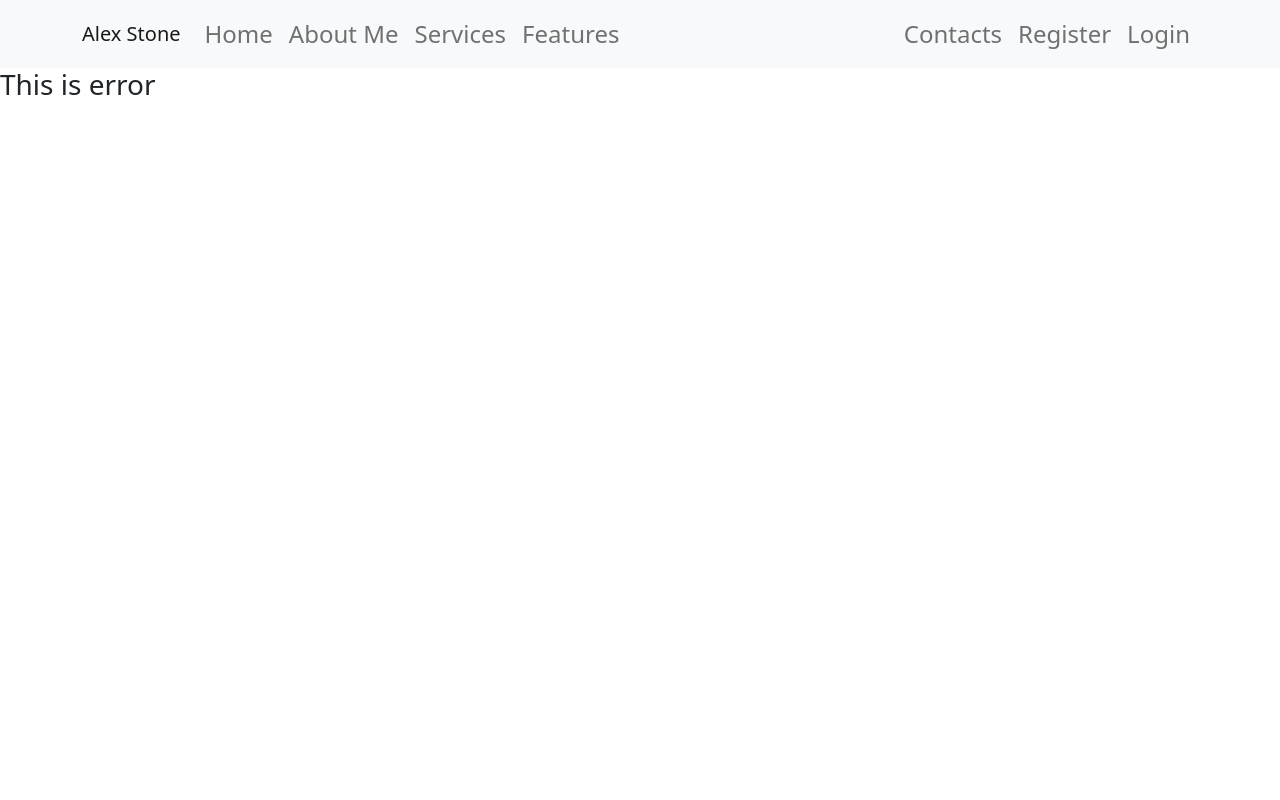
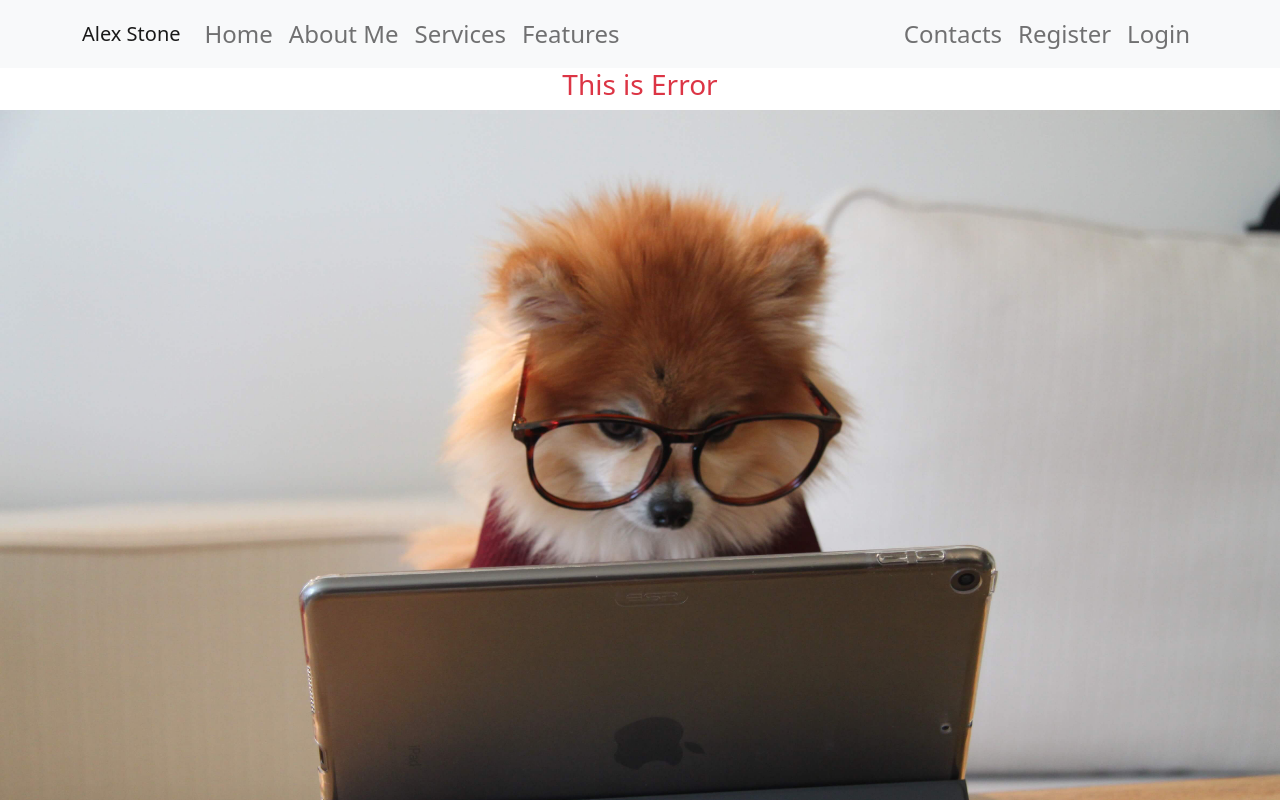
Before and after one commit to rabiul1399/independent-service, a React (Create React App) app: page /about in a window 1280 px wide. Shown: the top 800 px of the page. Built offline with nearby package versions, Linux system fonts and the light colour scheme; the HTML template or start-up script is replaced by a standard one.

Commit message:
register form creating complite

```diff
--- a/src/Pages/Home/Header/Header.js
+++ b/src/Pages/Home/Header/Header.js
@@ -14,7 +14,7 @@ const Header = () => {
                         <Nav className="me-auto">
                             <Nav.Link as={Link} to="/home">Home</Nav.Link>
                             <Nav.Link href="#aboutMe">About Me</Nav.Link>
-                            <Nav.Link  href="#services">Services</Nav.Link>
+                            <Nav.Link  href="#services" >Services</Nav.Link>
                             <Nav.Link href="#features">Features</Nav.Link>
 
                         </Nav>
--- a/src/Pages/NotFound/NotFound.js
+++ b/src/Pages/NotFound/NotFound.js
@@ -1,9 +1,12 @@
 import React from 'react';
+import img from '../../images/404.jpg'
 
 const NotFound = () => {
     return (
         <div>
-            <h3>This is error</h3>
+            <h3 className='text-danger text-center '>This is Error</h3>
+            <img width={'100%'} src={img} alt="" />
+            {/* https://i.ibb.co/pzS6bYw/404.jpg */}
         </div>
     );
 };
```
Also changed, not shown: src/images/404.jpg (added).
